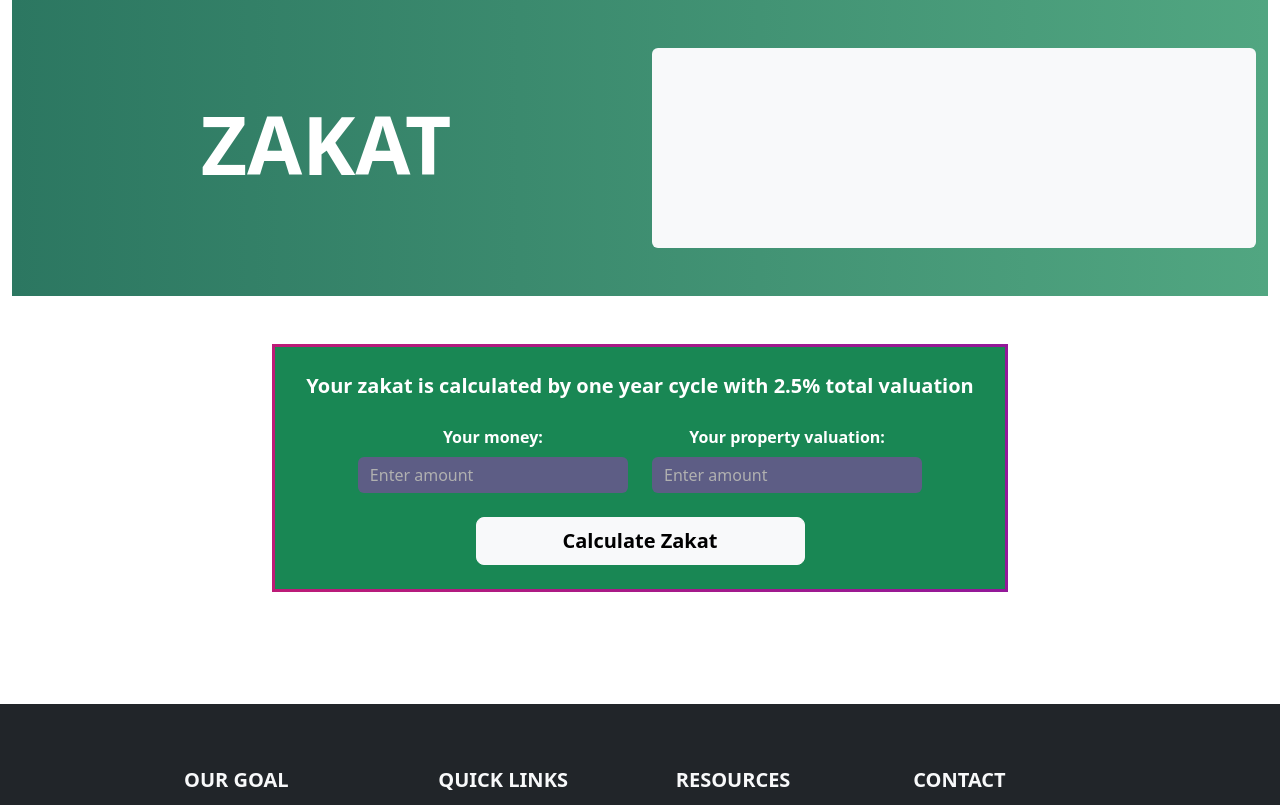
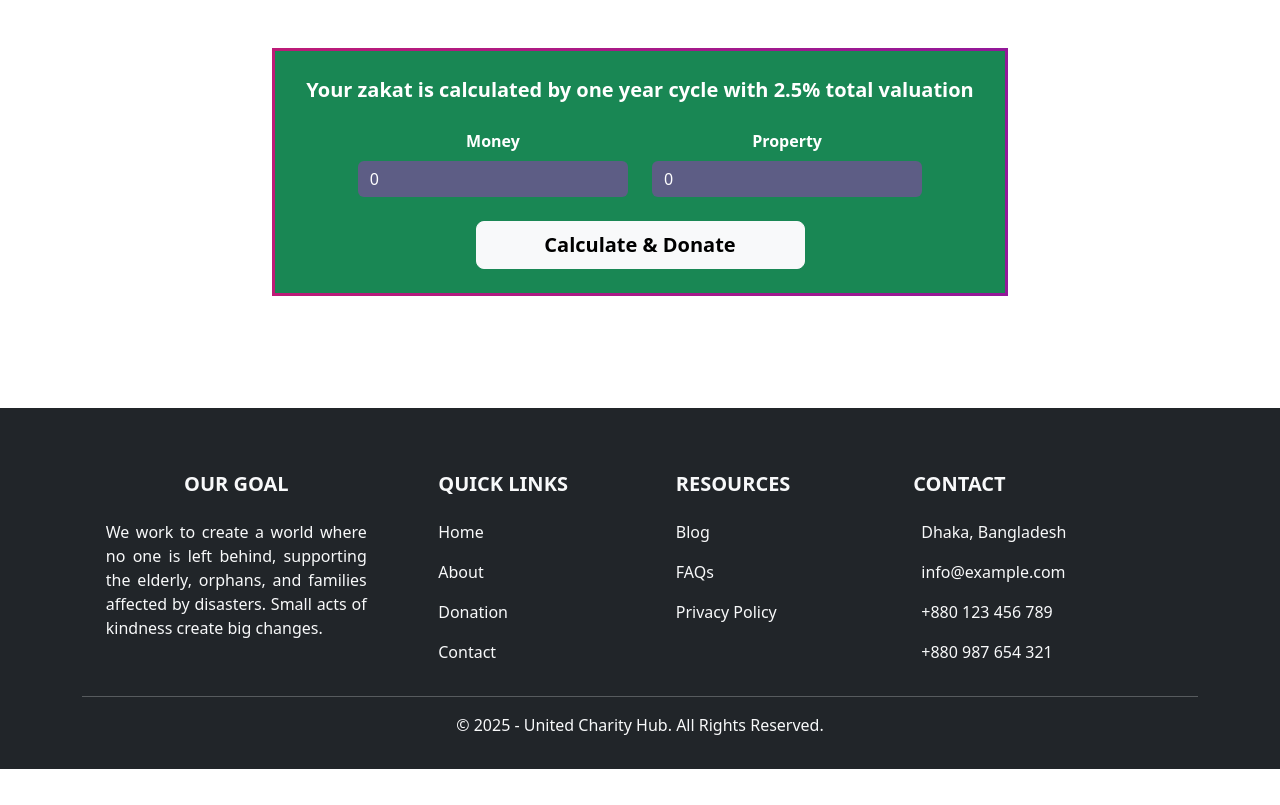
Before and after one commit to sarartaher/C-Project-Donation_Website, an ASP.NET Core app: page /Zakat in a window 1280 px wide. Shown: the part 56-861 px from the top of the page. Run offline with ASP.NET Core 8, Linux system fonts and the light colour scheme; some libraries are stand-ins or nearby versions.

Commit message:
updated donation, cart

```diff
--- a/Pages/Zakat.cshtml
+++ b/Pages/Zakat.cshtml
@@ -4,77 +4,48 @@
     ViewData["Title"] = "Zakat";
 }
 
-@* Hero Section *@
-<section id="hero-zakat" class="container-fluid py-5">
-    <div class="row align-items-center">
-        <div class="col-md-6 text-white text-center text-md-start">
-            <h1 class="display-1 fw-bold text-center">ZAKAT</h1>
-        </div>
-        <div class="col-md-6 mt-4 mt-md-0">
-            <div class="bg-light p-4 rounded" style="min-height: 200px;">
-            </div>
-        </div>
-    </div>
-</section>
-
-@* Zakat-calculator *@
 <section id="zakat-calc" class="container py-5">
     <div class="row justify-content-center">
         <div class="col-md-8">
             <div class="zakat-card p-4 rounded-3 text-center text-white" style="background-color:#198754;">
+                <form method="post">
                     <p class="fs-5 fw-bold mb-4">
                         Your zakat is calculated by one year cycle with 2.5% total valuation
                     </p>
 
                     <div class="row g-4 justify-content-center mb-4">
                         <div class="col-lg-5">
-                        <label for="money" class="form-label fs-6 fw-bold">Your money:</label>
-                        <input type="number" class="form-control" id="money" placeholder="Enter amount">
+                            <label asp-for="Money" class="form-label fs-6 fw-bold"></label>
+                            <input asp-for="Money" class="form-control" placeholder="Enter amount" />
+                            <span asp-validation-for="Money" class="text-warning"></span>
                         </div>
                         <div class="col-lg-5">
-                        <label for="property" class="form-label fs-6 fw-bold">Your property valuation:</label>
-                        <input type="number" class="form-control" id="property" placeholder="Enter amount">
+                            <label asp-for="Property" class="form-label fs-6 fw-bold"></label>
+                            <input asp-for="Property" class="form-control" placeholder="Enter amount" />
+                            <span asp-validation-for="Property" class="text-warning"></span>
                         </div>
                     </div>
 
                     <div class="row mt-4 justify-content-center">
                         <div class="col-lg-6">
-                        <button class="btn btn-light btn-lg w-100 fw-bold" id="calculateBtn">Calculate Zakat</button>
+                            <button type="submit" class="btn btn-light btn-lg w-100 fw-bold">Calculate & Donate</button>
                         </div>
                     </div>
+                </form>
 
-                <div class="row mt-4 justify-content-center d-none" id="zakatResultRow">
+                @if (Model.ZakatAmount > 0)
+                {
+                    <div class="row mt-4 justify-content-center">
                         <div class="col-lg-6">
-                        <label for="zakat-amount" class="form-label fs-6 fw-bold">Your Zakat:</label>
-                        <input type="text" class="form-control form-control-lg zakat-result-box text-center fw-bold"
-                               id="zakat-amount" readonly>
+                            <label class="form-label fs-6 fw-bold">Your Zakat:</label>
+                            <input type="text" class="form-control form-control-lg text-center fw-bold"
+                                   value="@Model.ZakatAmount.ToString("0.00")" readonly />
+
+                            <a asp-page="/cart" class="btn btn-warning btn-lg w-100 fw-bold mt-3">Now Donate</a>
                         </div>
                     </div>
-
-                <div class="row mt-4 justify-content-center d-none" id="donateBtnRow">
-                    <div class="col-lg-6">
-                        <a asp-page="/cart" class="btn btn-warning btn-lg w-100 fw-bold">Now Donate</a>
-                    </div>
-                </div>
+                }
             </div>
         </div>
     </div>
 </section>
-
-@section Scripts {
-    <script>
-        document.getElementById("calculateBtn").addEventListener("click", function () {
-            let money = parseFloat(document.getElementById("money").value) || 0;
-            let property = parseFloat(document.getElementById("property").value) || 0;
-
-            let total = money + property;
-            let zakat = (total * 2.5) / 100;
-
-            document.getElementById("zakat-amount").value = zakat.toFixed(2);
-
-            // Show result and donate button
-            document.getElementById("zakatResultRow").classList.remove("d-none");
-            document.getElementById("donateBtnRow").classList.remove("d-none");
-        });
-    </script>
-}
--- a/Pages/Zakat.cshtml.cs
+++ b/Pages/Zakat.cshtml.cs
@@ -1,11 +1,14 @@
 using Microsoft.AspNetCore.Mvc;
 using Microsoft.AspNetCore.Mvc.RazorPages;
 using System.ComponentModel.DataAnnotations;
+using Microsoft.Data.SqlClient;
 
 namespace Donation_Website.Pages
 {
     public class ZakatModel : PageModel
     {
+        private readonly DBConnection db = new DBConnection();
+
         [BindProperty]
         [Required(ErrorMessage = "Please enter your money amount")]
         [Range(0, double.MaxValue, ErrorMessage = "Enter a valid number")]
@@ -24,6 +27,36 @@ namespace Donation_Website.Pages
             {
                 double total = Money + Property;
                 ZakatAmount = total * 0.025; // 2.5%
+
+                SaveZakatToCart(ZakatAmount);
+            }
+        }
+
+        private void SaveZakatToCart(double amount)
+        {
+            int currentUserId = 1; // Replace with actual logged-in donor ID
+
+            using (SqlCommand cmd = db.GetQuery(@"
+                DECLARE @CartId INT;
+                SELECT TOP 1 @CartId = CartID FROM Cart WHERE DonorID = @DonorId AND Status = 'Pending';
+
+                IF @CartId IS NULL
+                BEGIN
+                    INSERT INTO Cart (DonorID, Status) VALUES (@DonorId, 'Pending');
+                    SET @CartId = SCOPE_IDENTITY();
+                END
+
+                -- Insert as a 'Zakat' donation (fundraiser not linked, use dummy -1)
+                INSERT INTO CartItems (CartID, FundraiserID, Amount)
+                VALUES (@CartId, -1, @Amount);
+            "))
+            {
+                cmd.Parameters.AddWithValue("@DonorId", currentUserId);
+                cmd.Parameters.AddWithValue("@Amount", amount);
+
+                cmd.Connection.Open();
+                cmd.ExecuteNonQuery();
+                cmd.Connection.Close();
             }
         }
     }
```
Also changed, not shown: Models/AddCartItemRequest.cs (added, +8 -0 lines), Models/CartItemViewModel.cs (added, +9 -0 lines), Pages/Donation.cshtml (+28 -55 lines), Pages/Donation.cshtml.cs (+106 -2 lines). Lines whose indentation alone changed are shown as unchanged.
